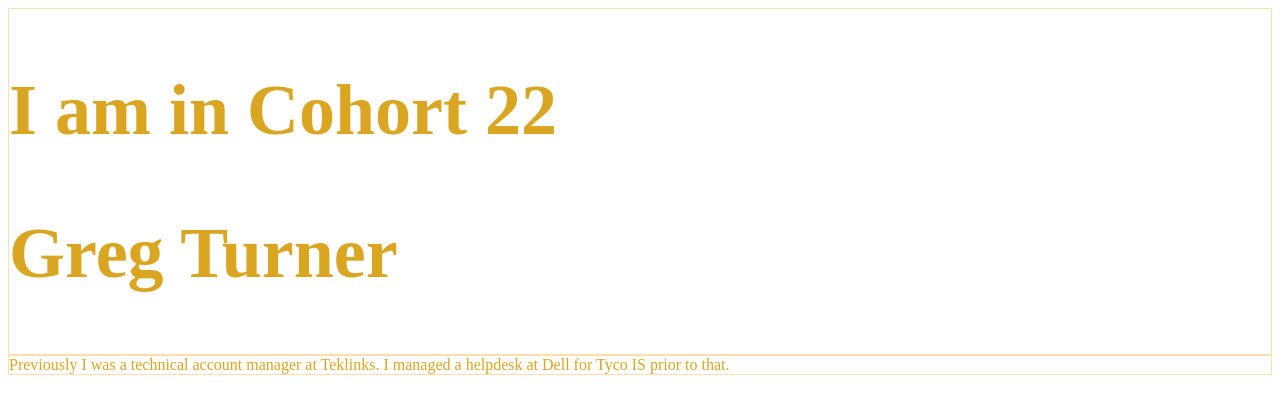
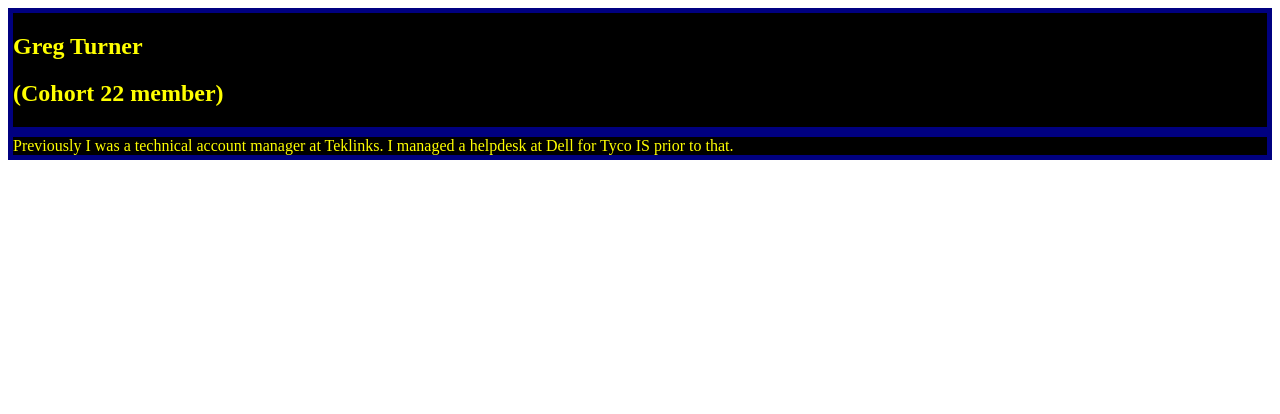
Before and after one commit to Greg-Turner/greg-turner.github.io, a plain HTML site: page index.html in a window 1280 px wide. Drawn offline with Linux system fonts and the light colour scheme.

Commit message:
Teaked colors

```diff
--- a/index.html
+++ b/index.html
@@ -1,12 +1,12 @@
 <html>
     <head>
-        <title>Welcome to my personal site</title>
+        <title>Greg Turner's personal site</title>
         <link href="styles.css" rel="stylesheet">
 
         <body>
             <article id="intro">
-                <h1>I am in Cohort 22</h1>
                 <h1>Greg Turner</h1>
+                <h2>(Cohort 22 member)</h1>
             </article>
 
             <article id="history" class="article">
--- a/styles.css
+++ b/styles.css
@@ -1,9 +1,6 @@
 .article,
 #intro {
-    border: 1px solid #ffdead;
-    color: goldenrod;
+    border: 5px solid navy;
+    color: yellow;
+    background: black;
 }
-
-#intro {
-    font-size: 3em;
-}
```
